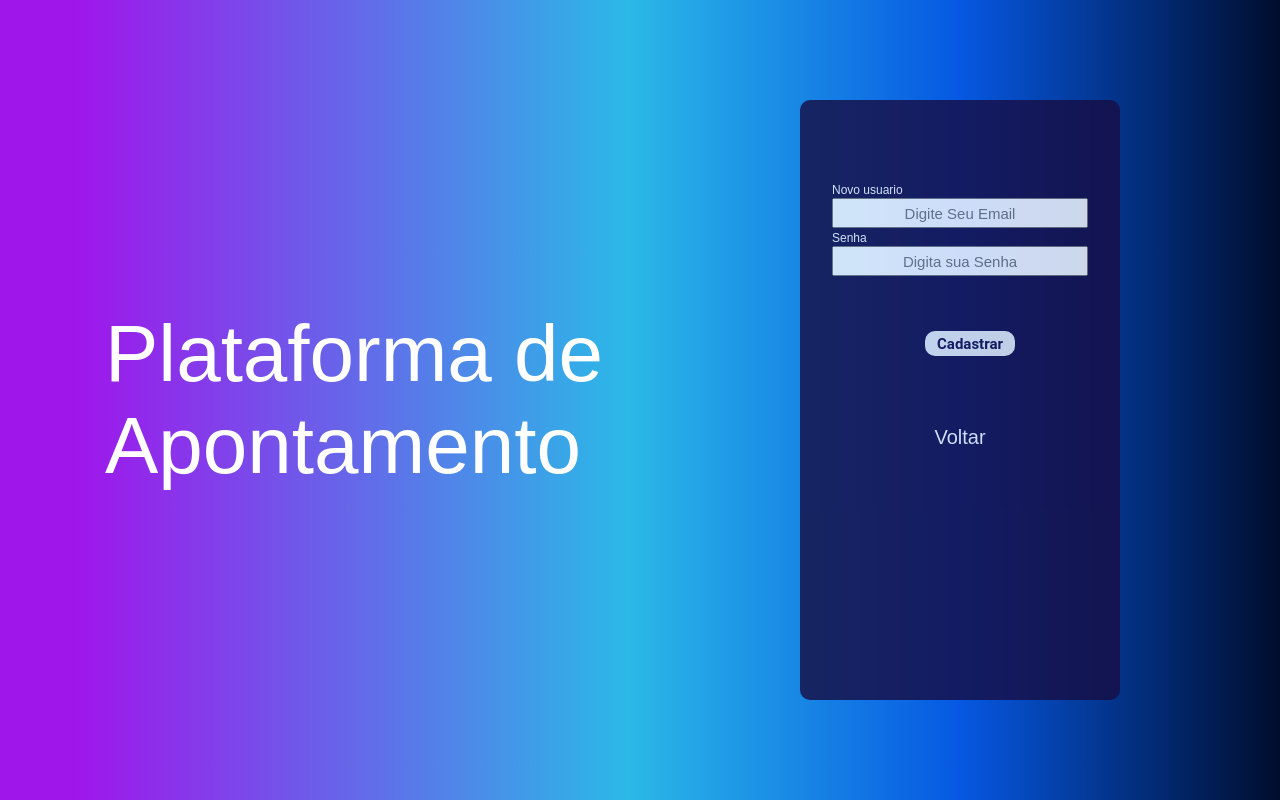
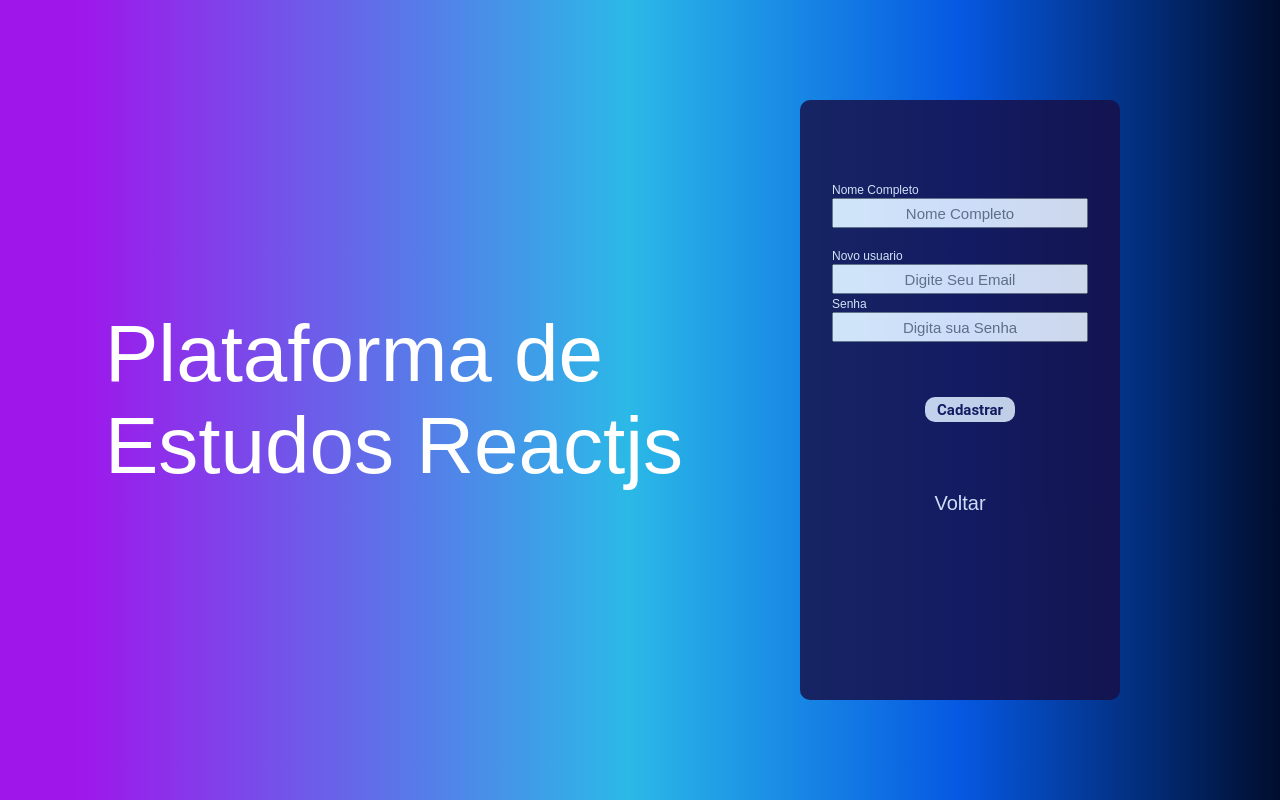
Before and after one commit to KevynMarques/Estudos-Reactjs-Firebase, a React (Create React App) app: page / in a window 1280 px wide. Both pictures are taken after a click on the link "Cadastre-se". Built offline with nearby package versions, Linux system fonts and the light colour scheme; no server answers.

Commit message:
Problema com map

```diff
--- a/src/Components/Login/index.jsx
+++ b/src/Components/Login/index.jsx
@@ -7,6 +7,9 @@
 import { getAuth } from "firebase/auth";
 import { app } from "../../services/FirebaseConfig";
 import {Register} from "../Register/index"
+import { getFirestore, collection,addDoc,
+} from "firebase/firestore";
+import { getDocs } from "firebase/firestore";
 import {
   signInWithEmailAndPassword,
   onAuthStateChanged,
@@ -26,6 +29,8 @@
 const  {setTelaCadastro} = useContext(CustomContext);
 const {loginEmail, setLoginEmail, loginPassword, setLoginPassword} = useContext(CustomContext);
 
+const db = getFirestore(app);
+const usersCollectionRef = collection(db, "users");
 
   async function StartGoogle() {
     await signIn();
@@ -49,8 +54,12 @@
         auth,
         loginEmail,
         loginPassword
-      );
-      console.log(user._tokenResponse.email);
+      ).then(async(data)=>{
+        const uid = data.user.uid;
+      });
+
+     const data = await getDocs(usersCollectionRef);
+     console.log(data.docs)
     } catch (error) {
       console.log(error.message);
     }
--- a/src/Components/Register/index.jsx
+++ b/src/Components/Register/index.jsx
@@ -1,21 +1,31 @@
 import React from 'react'
 import { useState } from 'react';
-import { TextLogin, InputDeLogin, ButtomLogin, Forms,BoxHome,BoxLogin,TextTittle} from '../Login/style';
-import { useCreateUserWithEmailAndPassword } from 'react-firebase-hooks/auth';
+import { TextLogin, InputDeLogin, ButtomLogin,
+  Forms, BoxHome, BoxLogin, TextTittle
+} from '../Login/style';
+import { useCreateUserWithEmailAndPassword }
+from 'react-firebase-hooks/auth';
 import { CustomContext } from "../../services/CustomContext"
 import { useContext } from 'react';
 import { getAuth } from 'firebase/auth';
 import { app } from '../../services/FirebaseConfig';
 import { Voltar } from './Style';
 import { Login } from '../Login';
-import { useEffect } from 'react';
+import { getFirestore, collection,addDoc, setDoc, doc,
+} from "firebase/firestore";
 
 
-export const  Register = () => {
+export const Register = () => {
+
   const auth = getAuth(app);
+  const db = getFirestore(app);
+  const usersCollectionRef = collection(db, "users");
+
+  const [id, setId] = useState("");
   const [email, setEmail] = useState('')
   const [password, setPassword] = useState('')
-const {setTelaCadastro} = useContext(CustomContext);
+  const [name, setName] = useState("");
+  const { setTelaCadastro } = useContext(CustomContext);
 
   const [
     createUserWithEmailAndPassword,
@@ -24,15 +34,24 @@
     error,
   ] = useCreateUserWithEmailAndPassword(auth);
 
- function CadastrarUser(e) {
+
+
+   async function CadastrarUser(e) {
     e.preventDefault();
-  createUserWithEmailAndPassword(email, password);
+    createUserWithEmailAndPassword(email, password)
+    .then(data => {
+      const uid = data.user.uid;
+      setDoc(doc(db, `users`, uid), {
+        name,
+        email,
+      });
+    })
     return CadastroOK();
   }
 
 
-function CadastroOK () {
-  if(error) {
+  function CadastroOK() {
+    if (error) {
       alert(error.message)
     } else {
       setTelaCadastro(<Login />)
@@ -43,16 +62,26 @@
   return (
     <BoxHome>
       <TextTittle>
-      Plataforma de Apontamento
+           Plataforma de Estudos Reactjs
       </TextTittle>
       <BoxLogin>
         <Forms>
+
+          <TextLogin>Nome Completo</TextLogin>
+          <InputDeLogin
+            type="name"
+            id="name" name="name"
+            placeholder="Nome Completo"
+            onChange={(e) => setName(e.target.value)}
+          />
+          <br></br>
+          <br></br>
           <TextLogin> Novo usuario</TextLogin>
           <InputDeLogin
             type="email"
             id="email" name="email"
             placeholder="Digite Seu Email"
-      onChange={(e)  => setEmail(e.target.value)}
+            onChange={(e) => setEmail(e.target.value)}
           />
           <br></br>
 
@@ -68,12 +97,11 @@
             Cadastrar
           </ButtomLogin>
         </Forms>
-        <Voltar onClick={()=>{
+        <Voltar onClick={() => {
           setTelaCadastro(<Login />)
         }}>
           Voltar
         </Voltar>
       </BoxLogin>
     </BoxHome>
-
     )};
--- a/src/services/AuthGoogle.jsx
+++ b/src/services/AuthGoogle.jsx
@@ -14,6 +14,7 @@
 
 export const AuthGoogleProvider = ({ children }) => {
   const [user, setUser] = useState(null);
+  const [name, setName] = useState('');
   const auth = getAuth(app);
 
   useEffect(() => {
@@ -28,6 +29,7 @@
   },);
 
   const signIn = () => {
+
     signInWithPopup(auth, provider)
     .then((result) => {
       const credential = GoogleAuthProvider.credentialFromResult(result);
```
Lines whose indentation alone changed are shown as unchanged.
